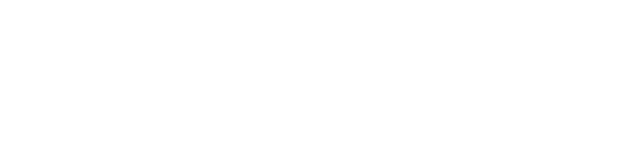
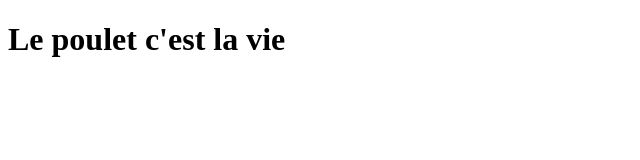
Before and after one commit to Christellefz/hello-world, a plain HTML site: page index.html in a window 1280 px wide. Shown: the whole page, without its empty margins (0-640 px from the left). Drawn offline with Linux system fonts and the light colour scheme.

Commit message:
un petit titre kfc

```diff
--- a/index.html
+++ b/index.html
@@ -8,4 +8,5 @@
 
   </head>
   <body>
+    <h1> Le poulet c'est la vie</h1>
   </body>
```
